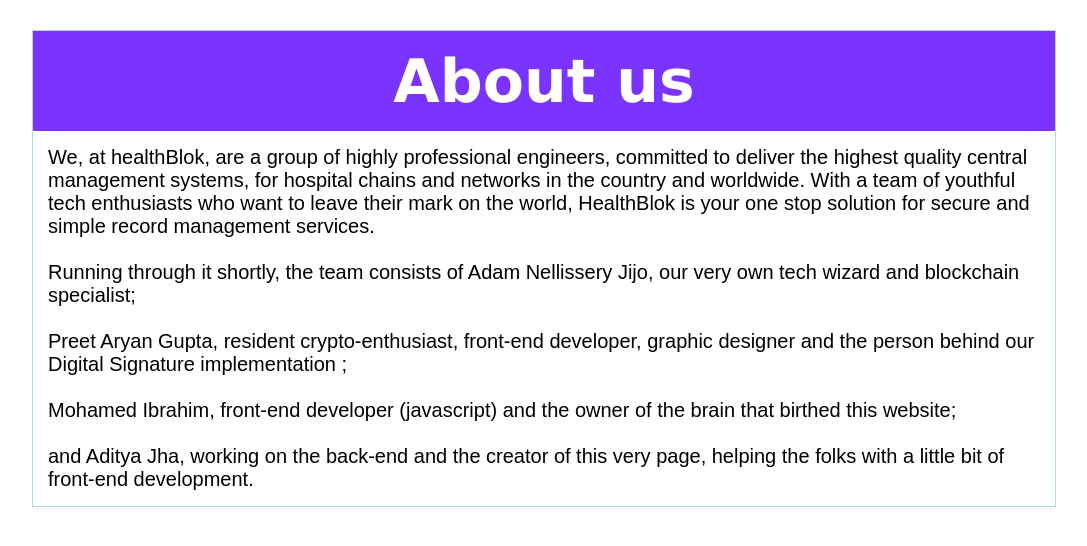
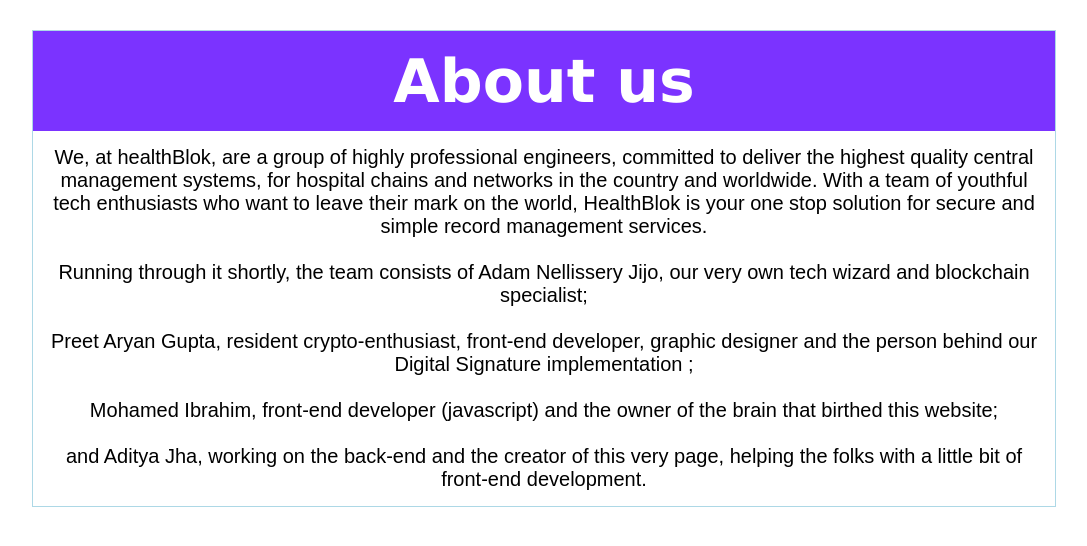
Before and after one commit to lemonnuggets/crypto-project, a Flask app: page /about in a window 1280 px wide. Shown: the part 61-607 px from the top of the page, without its empty margins (96-1183 px from the left). Run offline with Flask 2, Linux system fonts and the light colour scheme.

Commit message:
preet ocd

```diff
--- a/templates/about.html
+++ b/templates/about.html
@@ -25,6 +25,9 @@
         font-size: 20px;
         font-family: "Arial";
         padding: 15px;
+    }
+    .info > * {
+        text-align: center;
     }
 </style>
 {% endblock %} {% block body %}
```
